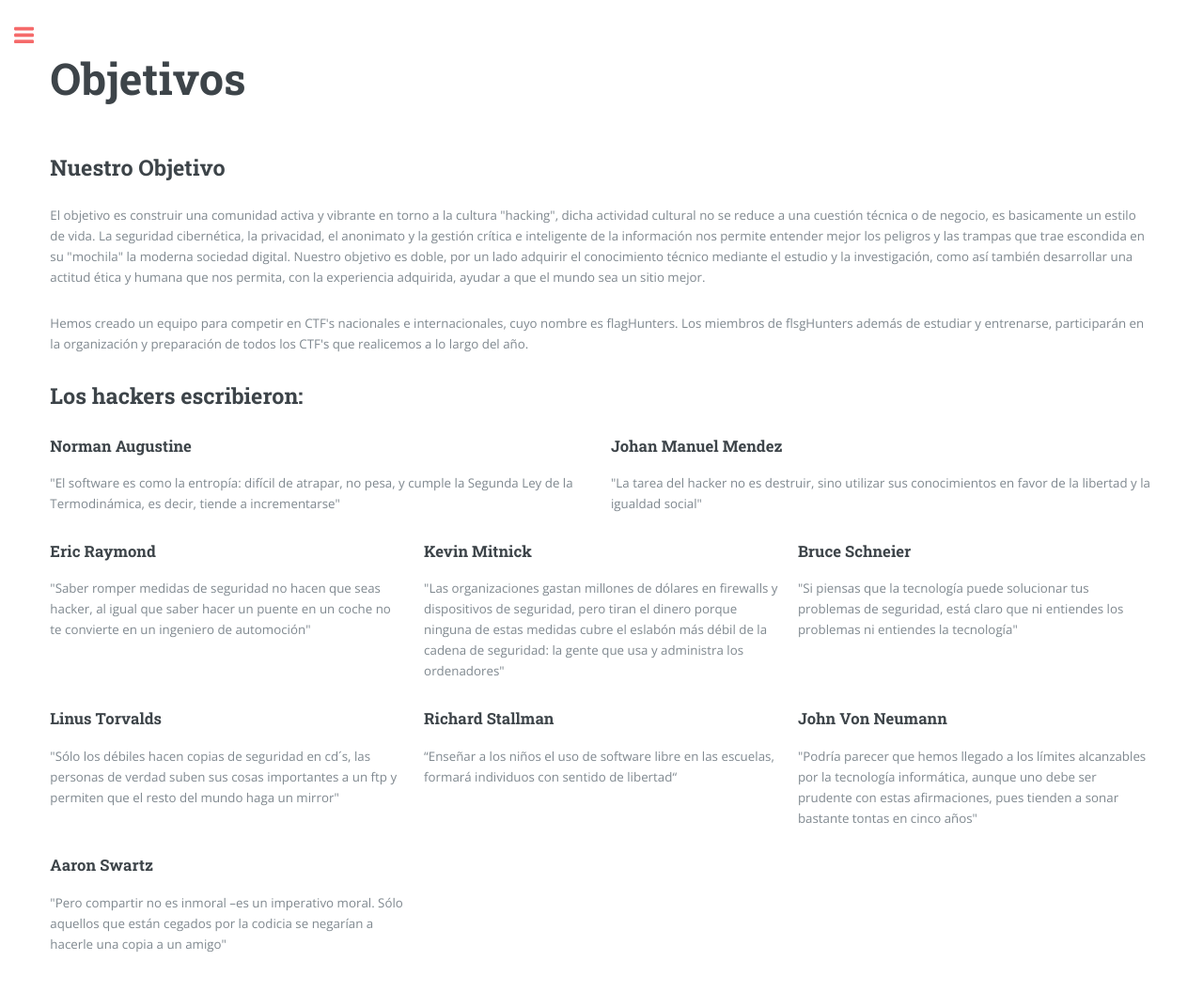
After one commit to Navaiklam/hackmadrid-web, a Django app: page /objetivos/ in a window 1280 px wide. The commit adds this page. Shown: the whole page at 94% size. Run offline with Django 3.2, Linux system fonts and the light colour scheme; some libraries are stand-ins or nearby versions.

Commit message:
se configuro link de menu ya es todo funcional, se pasaron todos los html, queda arreglar images

```diff
--- a/cfpb/settings.py
+++ b/cfpb/settings.py
@@ -8,6 +8,7 @@ https://docs.djangoproject.com/en/3.1/topics/settings/
 
 For the full list of settings and their values, see
 https://docs.djangoproject.com/en/3.1/ref/settings/
+Dependencias
 """
 import os
 from pathlib import Path
--- a/core/templates/core/base.html
+++ b/core/templates/core/base.html
@@ -41,16 +41,30 @@
 
 
 							{% block headersbanner %}
+							{% endblock %}
 
+							{% block eventos %}
+							{% endblock %}
+
+							{% block flaghunters %}
+							{% endblock %}
+
+							{% block hackerspace %}
+							{% endblock %}
+
+							{% block objetivos %}
+							{% endblock %}
+
+							{% block colaboracion %}
+							{% endblock %}
+
+							{% block conferencias %}
 							{% endblock %}
 
 							{% block cfp-black %}
-
 							{% endblock %}
 
-                            {% block eventos %}
 
-							{% endblock %}
 
 						</div>
 					</div>
@@ -71,11 +85,11 @@
 									<ul>
 										<li><a href="{% url 'home' %}">Inicio</a></li>
 										<li><a href="{% url 'eventos' %}">Actividades</a></li>
-										<li><a href="objetivos.html">Objetivos</a></li>
-                                        <li><a href="flaghunters.html">flagHunters Team</a></li>
-                                        <li><a href="hackerspace.html">Hackerspace</a></li>
-								        <li><a href="novedades.html">Colaboración</a></li>
-										<li><a href="conferencias.html">Conferencias</a></li>
+										<li><a href="{% url 'objetivos' %}">Objetivos</a></li>
+                                        <li><a href="{% url 'flaghunters' %}">flagHunters Team</a></li>
+                                        <li><a href="{% url 'hackerspace' %}">Hackerspace</a></li>
+								        <li><a href="{% url 'colaboracion' %}">Colaboración</a></li>
+										<li><a href="{% url 'conferencias' %}">Conferencias</a></li>
 										<li><a href="{% url 'cfp-black'%}">CFP-Black</a></li>
 									</ul>
 								</nav>
--- /dev/null
+++ b/core/templates/core/objetivos.html
@@ -0,0 +1,78 @@
+{% extends 'core/base.html' %}
+{% load static %}
+
+{% block objetivos %}
+<section>
+    <header class="main">
+        <h1>Objetivos</h1>
+    </header>
+
+    <!-- Content -->
+        <h2 id="content">Nuestro Objetivo</h2>
+        <p>El objetivo es construir una comunidad activa y vibrante
+         en torno a la cultura "hacking", dicha
+         actividad cultural no se reduce a una cuestión
+         técnica o de negocio, es basicamente un estilo
+         de vida. La seguridad cibernética, la privacidad, el
+         anonimato y la gestión crítica e inteligente de
+         la información nos permite entender mejor los
+         peligros y las trampas que trae escondida en su
+         "mochila" la moderna sociedad digital. Nuestro objetivo es
+         doble, por un lado adquirir el conocimiento técnico mediante el estudio y la
+         investigación, como así también desarrollar una
+         actitud ética y humana que nos permita, con la
+         experiencia adquirida, ayudar a que el mundo
+         sea un sitio mejor.</p>
+        <p>Hemos creado un equipo para competir en CTF's
+        nacionales e internacionales, cuyo nombre es flagHunters.
+        Los miembros de flsgHunters además de estudiar y
+        entrenarse, participarán en la organización y
+        preparación de todos los CTF's que realicemos a
+        lo largo del año.</p>
+        <h2 id="content">Los hackers escribieron:</h2>
+        <div class="row">
+            <div class="6u 12u$(small)">
+                <h3>Norman Augustine</h3>
+                <p>"El software es como la entropía: difícil de atrapar, no pesa, y cumple la Segunda Ley de la Termodinámica, es decir, tiende a incrementarse"</p>
+            </div>
+            <div class="6u$ 12u$(small)">
+                <h3>Johan Manuel Mendez</h3>
+                <p>"La tarea del hacker no es destruir, sino utilizar sus conocimientos en favor de la libertad y la igualdad social"</p>
+            </div>
+            <!-- Break -->
+            <div class="4u 12u$(medium)">
+                <h3>Eric Raymond</h3>
+                <p> "Saber romper medidas de seguridad no hacen que seas hacker, al igual que saber hacer un puente en un coche no te convierte en un ingeniero de automoción"</p>
+            </div>
+            <div class="4u 12u$(medium)">
+                <h3>Kevin Mitnick</h3>
+                <p>"Las organizaciones gastan millones de dólares en firewalls y dispositivos de seguridad, pero tiran el dinero porque ninguna de estas medidas cubre el eslabón más débil de la cadena de seguridad: la gente que usa y administra los ordenadores"</p>
+            </div>
+            <div class="4u$ 12u$(medium)">
+                <h3>Bruce Schneier</h3>
+                <p>"Si piensas que la tecnología puede solucionar tus problemas de seguridad, está claro que ni entiendes los problemas ni entiendes la tecnología"</p>
+            </div>
+            <div class="4u 12u$(medium)">
+                <h3>Linus Torvalds</h3>
+                <p>"Sólo los débiles hacen copias de seguridad en cd´s, las personas de verdad suben sus cosas importantes a un ftp y permiten que el resto del mundo haga un mirror"</p>
+            </div>
+            <div class="4u 12u$(medium)">
+                <h3>Richard Stallman</h3>
+                <p>“Enseñar a los niños el uso de software libre en las escuelas, formará individuos con sentido de libertad“</p>
+            </div>
+            <div class="4u$ 12u$(medium)">
+                <h3>John Von Neumann</h3>
+                <p>"Podría parecer que hemos llegado a los límites alcanzables por la tecnología informática, aunque uno debe ser prudente con estas afirmaciones, pues tienden a sonar bastante tontas en cinco años"</p>
+            </div>
+            <div class="4u$ 12u$(medium)">
+                <h3>Aaron Swartz</h3>
+                <p>"Pero compartir no es inmoral –es un imperativo moral. Sólo aquellos que están cegados por la codicia se negarían a hacerle una copia a un amigo"</p>
+            </div>
+        <!--	<div class="4u$ 12u$(medium)">
+                <h3>Tim Berners Lee</h3>
+                <p>"Aaron muerto. Vagabundos del mundo, hemos perdido a un sabio. Hackers que luchan por lo correcto, hemos perdido a uno. Padres, hemos perdido un hijo. Lloraemos"</p>
+            </div> -->
+        </div>
+    <!-- <hr class="major" /> -->
+</section>
+{% endblock %}
--- a/core/urls.py
+++ b/core/urls.py
@@ -1,8 +1,13 @@
 from django.urls import path
-from .views import eventos, cfpblack, home
+from .views import eventos, cfpblack, home, objetivos, flaghunters, hackerspace, colaboracion, conferencias
 urlpatterns = [
     path('', home, name="home"),
     path('actividades/', eventos, name="eventos"),
+    path('objetivos/', objetivos, name="objetivos"),
+    path('flaghunters/', flaghunters, name="flaghunters"),
+    path('hackerspace/', hackerspace, name="hackerspace"),
+    path('colaboracion/', colaboracion, name="colaboracion"),
+    path('conferencias/', conferencias, name="conferencias"),
     path('cfp-black/', cfpblack, name="cfp-black"),
 
 ]
--- a/core/views.py
+++ b/core/views.py
@@ -9,6 +9,28 @@ def eventos(request):
     }
     return render(request, 'core/eventos.html', data)
 
+def objetivos(request):
+
+    return render(request, 'core/objetivos.html')
+
+def flaghunters(request):
+
+    return render(request, 'core/flaghunters.html')
+
+
+def hackerspace(request):
+
+    return render(request, 'core/hackerspace.html')
+
+def colaboracion(request):
+
+    return render(request, 'core/colaboracion.html')
+
+def conferencias(request):
+
+    return render(request, 'core/conferencias.html')
+
+
 def cfpblack(request):
 
     return render(request, 'core/cfp-black.html')
```
Also changed, not shown: core/templates/core/colaboracion.html (added, +34 -0 lines), core/templates/core/conferencias.html (added, +136 -0 lines), core/templates/core/flaghunters.html (added, +42 -0 lines), core/templates/core/hackerspace.html (added, +39 -0 lines), core/migrations/0001_initial.py (deleted), core/migrations/__init__.py (deleted), 1 other file.
